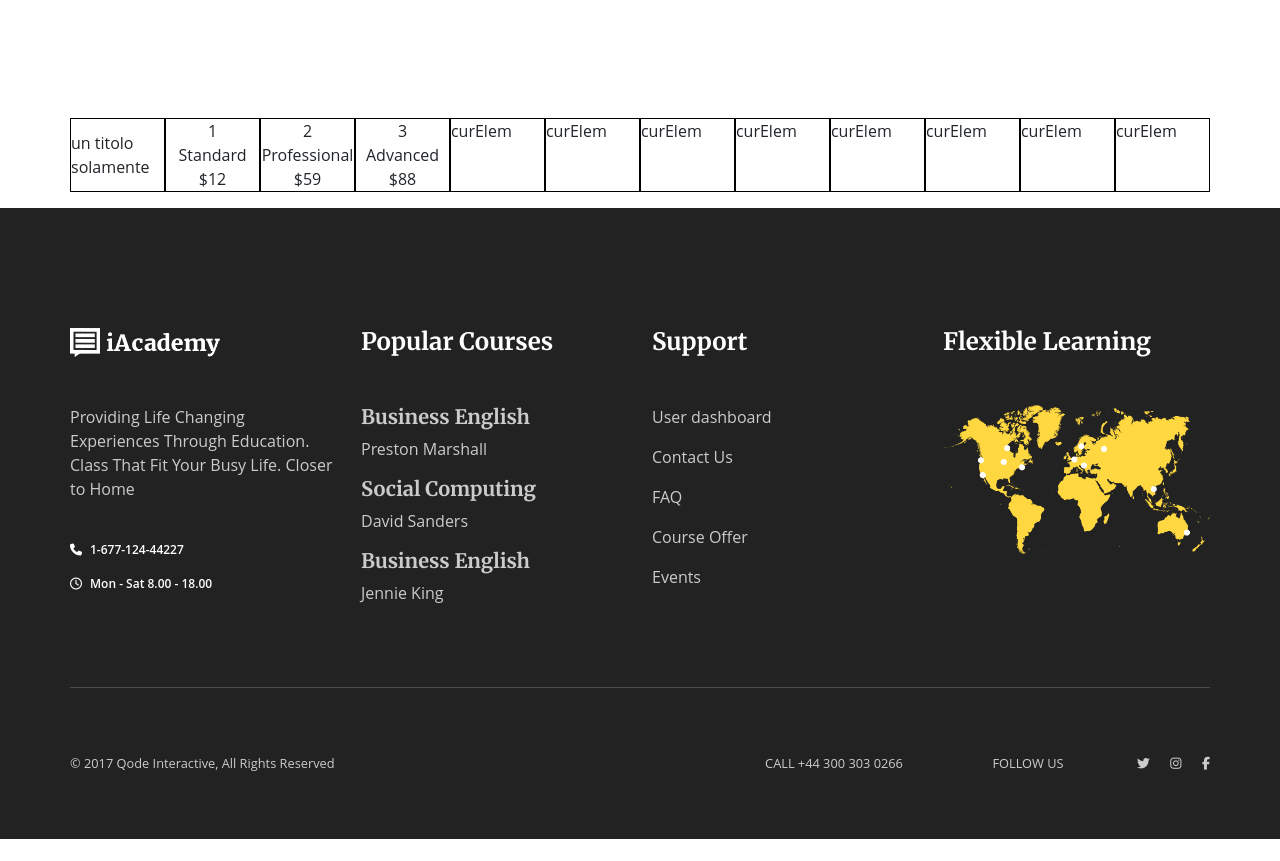
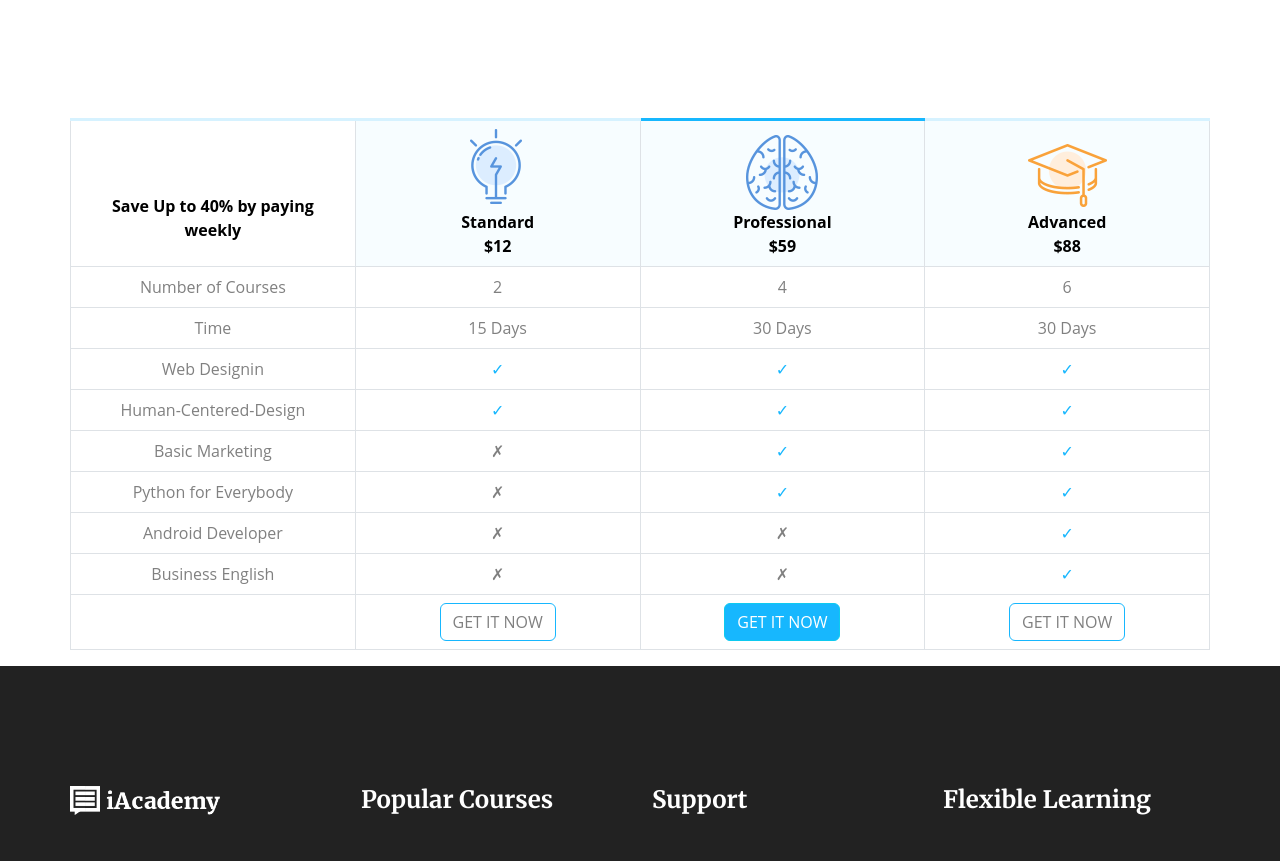
Before and after one commit to WalterCorsini/proj-html-vuejs, a Vue app: page / in a window 1280 px wide. Shown: the part 3664-4525 px from the top of the page. Before the commit the page ends 4503 px from the top, so only its background shows below. Built offline with nearby package versions, Linux system fonts and the light colour scheme.

Commit message:
add static table

```diff
--- /dev/null
+++ b/src/components/AppSmallButton.vue
@@ -0,0 +1,35 @@
+<script>
+export default {
+    props: {
+        title: String,
+    }
+}
+</script>
+
+<template>
+    <div>
+        <a @click.prevent href="">
+            {{ title }}
+        </a>
+    </div>
+</template>
+
+<style lang="scss" scoped>
+div {
+    background-color: #40C4FF;
+    font-size: 10px;
+    text-align: center;
+    transition: 1s;
+
+    &:hover {
+        background-color: #00aeff;
+    }
+
+    a {
+        text-decoration: none;
+        font-weight: bold;
+        font-family: sans-serif;
+        color: white;
+    }
+}
+</style>
--- a/src/components/HomePagePricing.vue
+++ b/src/components/HomePagePricing.vue
@@ -1,82 +1,32 @@
 <script>
-export default{
-    data(){
-        return{
-            arrayTitolo:[
+export default {
+    data() {
+        return {
+            arrayTitolo: [
                 {
-                        img:"",
-                        nome:"un titolo solamente",
-                        prezzo:"",
+                    img: "",
+                    nome: "un titolo solamente",
+                    prezzo: "",
                 },
                 {
-                        img:"1",
-                        nome:"Standard",
-                        prezzo:"$12",
+                    img: "1",
+                    nome: "Standard",
+                    prezzo: "$12",
                 },
                 {
-                        img:"2",
-                        nome:"Professional",
-                        prezzo:"$59",
+                    img: "2",
+                    nome: "Professional",
+                    prezzo: "$59",
                 },
                 {
-                        img:"3",
-                        nome:"Advanced",
-                        prezzo:"$88",
+                    img: "3",
+                    nome: "Advanced",
+                    prezzo: "$88",
                 },
             ],
-            arrayTabella:[
-                {
-                    nome:"prova",
-                    standard:"2",
-                    professional:"3",
-                    advanced:"5",
-                },
-                {
-                    nome:"prova",
-                    standard:"2",
-                    professional:"3",
-                    advanced:"5",
-                },
-                {
-                    nome:"prova",
-                    standard:"2",
-                    professional:"3",
-                    advanced:"5",
-                },
-                {
-                    nome:"prova",
-                    standard:"2",
-                    professional:"3",
-                    advanced:"5",
-                },
-                {
-                    nome:"prova",
-                    standard:"2",
-                    professional:"3",
-                    advanced:"5",
-                },
-                {
-                    nome:"prova",
-                    standard:"2",
-                    professional:"3",
-                    advanced:"5",
-                },
-                {
-                    nome:"prova",
-                    standard:"2",
-                    professional:"3",
-                    advanced:"5",
-                },
-                {
-                    nome:"prova",
-                    standard:"2",
-                    professional:"3",
-                    advanced:"5",
-                },
-            ]
         }
     },
-    methods:{
+    methods: {
         getImage(elem) {
             return new URL(`../assets/img/home-page/sezione-8/${elem}.jpg`, import.meta.url).href;
         },
@@ -85,30 +35,146 @@ export default{
 </script>
 
 <template>
-<div class="container d-flex">
-    <!-- inserisci sfondo -->
-
-    <!-- titolo tabella -->
-    <div class="table d-flex flex-column align-items-center justify-content-center" v-for="curTitle in arrayTitolo">
-        <span>{{ curTitle.img }}</span>
-        <span>{{ curTitle.nome }}</span>
-        <span>{{ curTitle.prezzo }}</span>
+    <!-- /tabella -->
+    <div class="container">
+        <table class="table table-bordered w-100 text-center">
+            <thead>
+                <tr>
+                    <th class="cell-elem p-4" scope="col">Save Up to 40% by paying weekly</th>
+                    <th class="bg-lightblue" scope="col">
+                        <div class="d-flex flex-column align-items-center">
+                        <img src="../assets/img/home-page/sezione-9/1.png" alt="">
+                        <span>Standard</span>
+                        <span>$12</span>
+                        </div>
+                    </th>
+                    <th class="professional bg-lightblue" scope="col">
+                        <div class="d-flex flex-column align-items-center">
+                        <img src="../assets/img/home-page/sezione-9/2.png" alt="">
+                        <span>Professional</span>
+                        <span>$59</span>
+                        </div>
+                    </th>
+                    <th class="bg-lightblue" scope="col">
+                        <div class="d-flex flex-column align-items-center">
+                        <img src="../assets/img/home-page/sezione-9/3.png" alt="">
+                        <span>Advanced</span>
+                        <span>$88</span>
+                        </div>
+                    </th>
+                </tr>
+            </thead>
+            <tbody>
+                <tr>
+                    <td scope="row">Number of Courses</td>
+                    <td>2</td>
+                    <td>4</td>
+                    <td>6</td>
+                </tr>
+                <tr>
+                    <td scope="row">Time</td>
+                    <td>15 Days</td>
+                    <td>30 Days</td>
+                    <td>30 Days</td>
+                </tr>
+                <tr>
+                    <td scope="row">Web Designin</td>
+                    <td class="text-blue">&check;</td>
+                    <td class="text-blue">&check;</td>
+                    <td class="text-blue">&check;</td>
+                </tr>
+                <tr>
+                    <td scope="row">Human-Centered-Design</td>
+                    <td class="text-blue">&check;</td>
+                    <td class="text-blue">&check;</td>
+                    <td class="text-blue">&check;</td>
+                </tr>
+                <tr>
+                    <td scope="row">Basic Marketing</td>
+                    <td>&cross;</td>
+                    <td class="text-blue">&check;</td>
+                    <td class="text-blue">&check;</td>
+                </tr>
+                <tr>
+                    <td scope="row">Python for Everybody</td>
+                    <td>&cross;</td>
+                    <td class="text-blue">&check;</td>
+                    <td class="text-blue">&check;</td>
+                </tr>
+                <tr>
+                    <td scope="row">Android Developer</td>
+                    <td>&cross;</td>
+                    <td>&cross;</td>
+                    <td class="text-blue">&check;</td>
+                </tr>
+                <tr>
+                    <td scope="row">Business English</td>
+                    <td>&cross;</td>
+                    <td>&cross;</td>
+                    <td class="text-blue">&check;</td>
+                </tr>
+                <tr>
+                    <td scope="row"></td>
+                    <td class="btn-">
+                        <button type="button" class="btn btn-outline-info">GET IT NOW</button>
+                    </td>
+                    <td>
+                        <button type="button" class="btn btn-info">GET IT NOW</button>
+                    </td>
+                    <td>
+                        <button type="button" class="btn btn-outline-info">GET IT NOW</button>
+                    </td>
+                </tr>
+            </tbody>
+        </table>
     </div>
-    <!-- /titolo tabella -->
-
-    <!-- tabella -->
-    <div class="table" v-for="curElem in arrayTabella">
-        <span>curElem</span>
-    </div>
-    <!-- /tabella -->
-
-
-</div>
 </template>
 
 <style lang="scss" scoped>
-.table{
+.cell-elem {
     width: calc(100% / 4);
+}
+
+li {
+    height: 60px;
+    padding: 10px;
     border: 1px solid black;
+    text-align: center;
+}
+td{
+    color: #808080;
+}
+th{
+    border-top: 3px solid #D6F2FF;
+}
+th.professional{
+    border-top: 3px solid  #17B7FE;
+
+}
+
+.container {
+    display: flex;
+    flex-direction: column;
+}
+.text-blue{
+    color: #17B7FE;
+}
+.btn-info{
+    color: white;
+    background-color:#17B7FE;
+    &:hover{
+        background-color: #17a2dd;
+    }
+}
+.btn-outline-info{
+    color: #808080;
+    border-color: #17B7FE;
+    &:hover{
+        background-color:#17B7FE;
+        color: white;
+    }
+}
+.bg-lightblue{
+    background-color:#F7FDFF;
 }
 </style>
```
